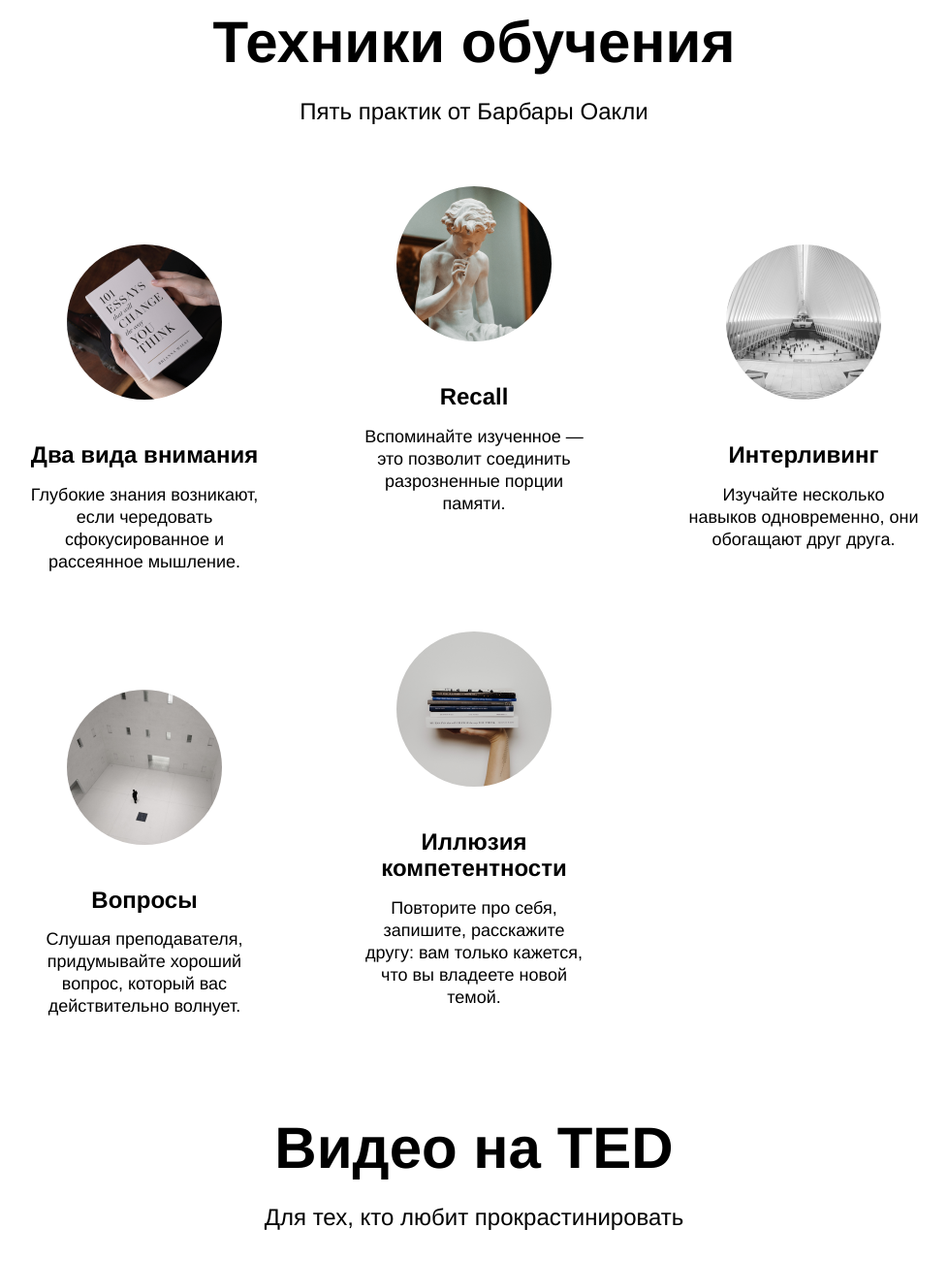
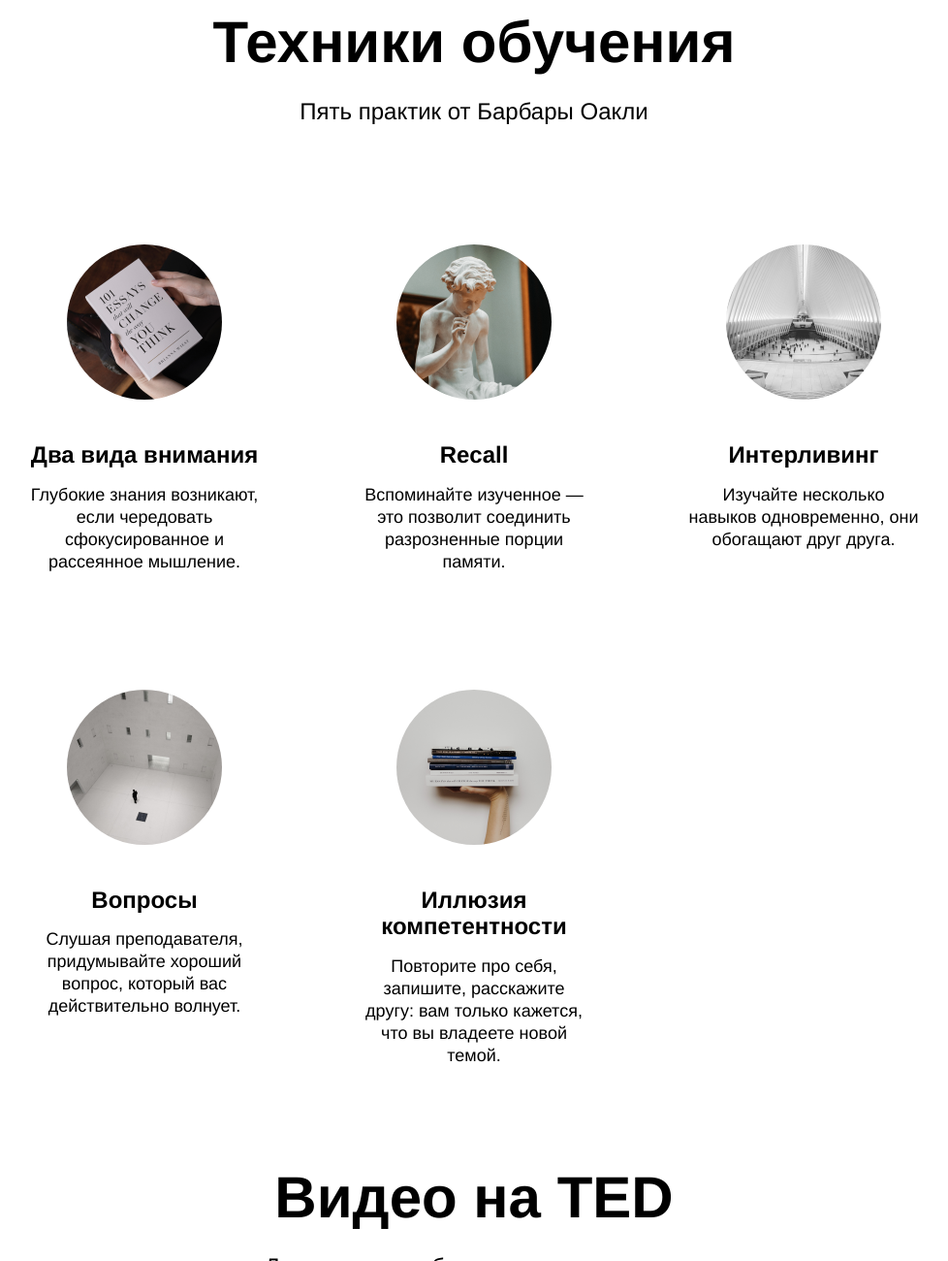
Before and after one commit to Kirill2511/How-to-learn, a plain HTML site: page index.html in a window 1280 px wide. Shown: the part 1377-2677 px from the top of the page at 97% size, without its empty margins (151-1129 px from the left). Drawn offline with Linux system fonts and the light colour scheme.

Commit message:
brif oakley check

```diff
--- a/blocks/techniques/cards/__item/cards__item.css
+++ b/blocks/techniques/cards/__item/cards__item.css
@@ -8,9 +8,9 @@
 }
 
 .cards__item:nth-child(2) {
-  margin: 0 100px;
+  margin: 60px 100px 0;
 }
 
 .cards__item:nth-child(5) {
-  margin: 0 100px;
+  margin: 60px 100px 0;
 }
```
